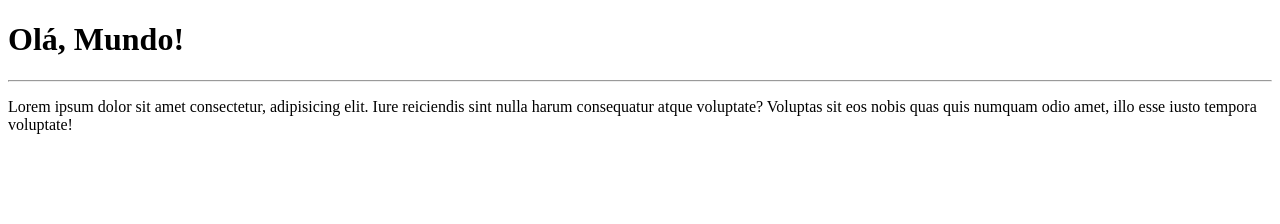
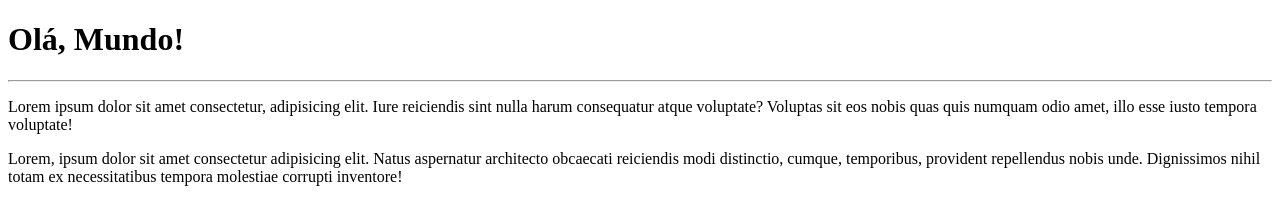
Before and after one commit to subarusakaguchi/Respositorio-Teste, a plain HTML site: page Site-Teste/index.html in a window 1280 px wide. Drawn offline with Linux system fonts and the light colour scheme.

Commit message:
Update index.html
Adicionei um Parágrafo

```diff
--- a/Site-Teste/index.html
+++ b/Site-Teste/index.html
@@ -13,6 +13,9 @@
     <hr>
     <p>Lorem ipsum dolor sit amet consectetur, adipisicing elit. Iure reiciendis sint nulla harum consequatur atque
         voluptate? Voluptas sit eos nobis quas quis numquam odio amet, illo esse iusto tempora voluptate!</p>
+    <p>Lorem, ipsum dolor sit amet consectetur adipisicing elit. Natus aspernatur architecto obcaecati reiciendis modi
+        distinctio, cumque, temporibus, provident repellendus nobis unde. Dignissimos nihil totam ex necessitatibus
+        tempora molestiae corrupti inventore!</p>
 </body>
 
 </html>
```
